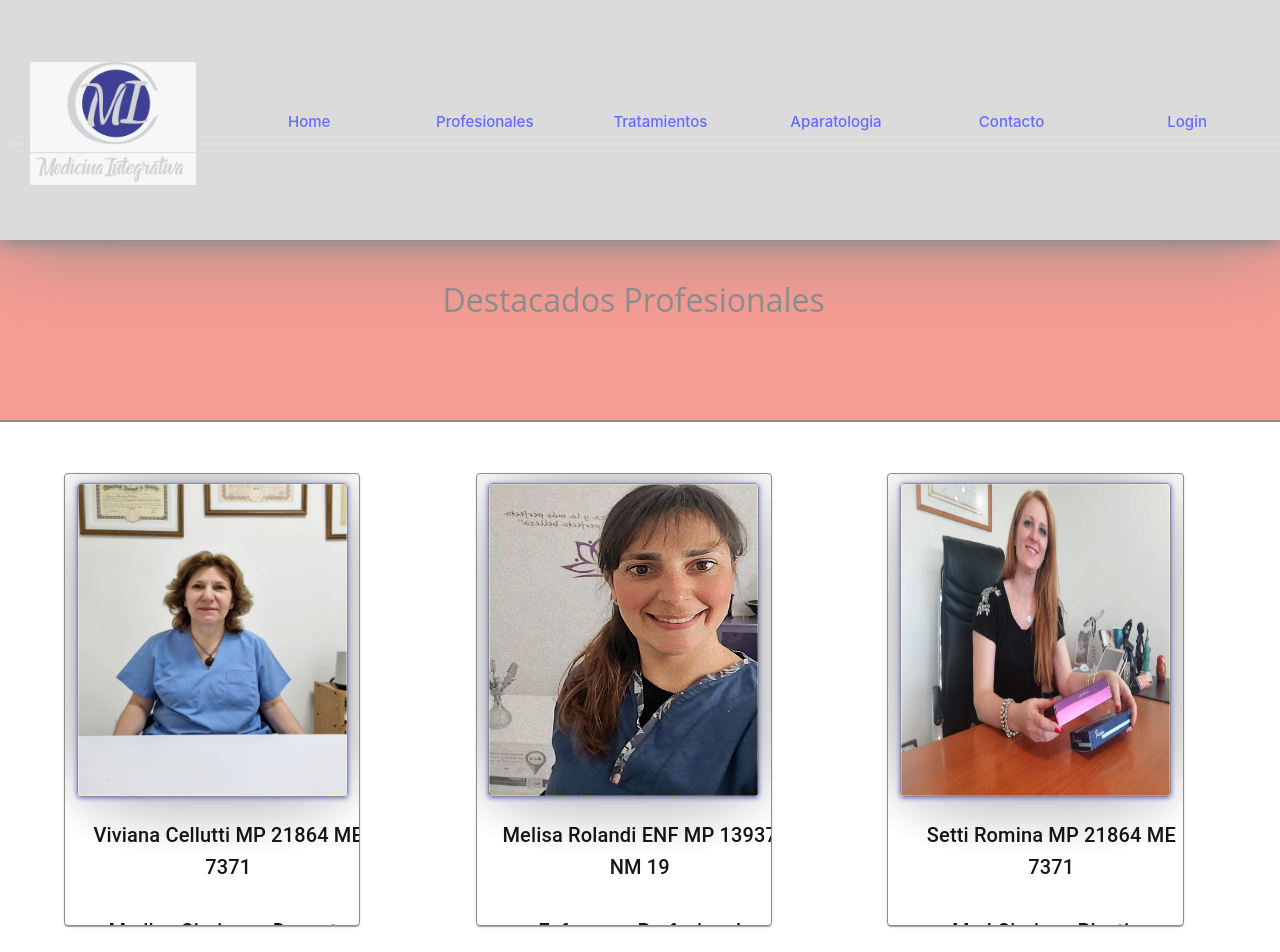
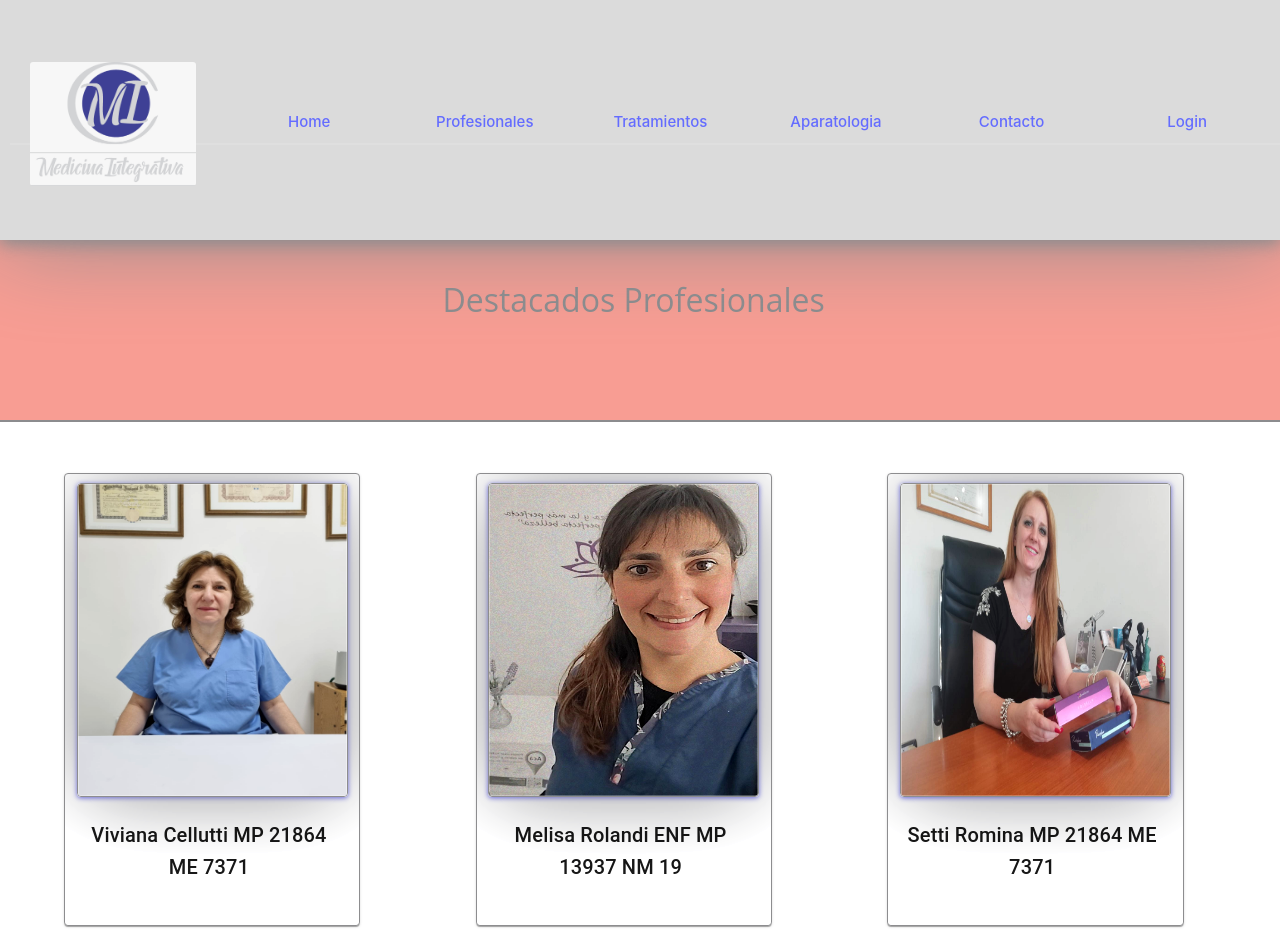
Before and after one commit to ginofrancocba/medicinaIntegrativaFront, a React (Vite) app: page /Profesionales in a window 1280 px wide. Shown: the top 952 px of the page. Built offline with nearby package versions, Linux system fonts and the light colour scheme.

Commit message:
Add Change Profesionales Css

```diff
--- a/src/views/Profesionales.css
+++ b/src/views/Profesionales.css
@@ -47,3 +47,11 @@
     box-shadow: var(--semi-oscuro) 0px 0px 95px, var(--azul) 0px 1px 5px ;
     border: 1px solid var(--semi-oscuro) ;
 }
+
+.MuiCardContent-root {
+    font-size: 20px;
+    width: 20vw;
+    height: 10vh;
+    padding: 0.1% 0.1% 0.1% 0.1%;
+    margin: 0% 0% 0% 0%;
+}
```
